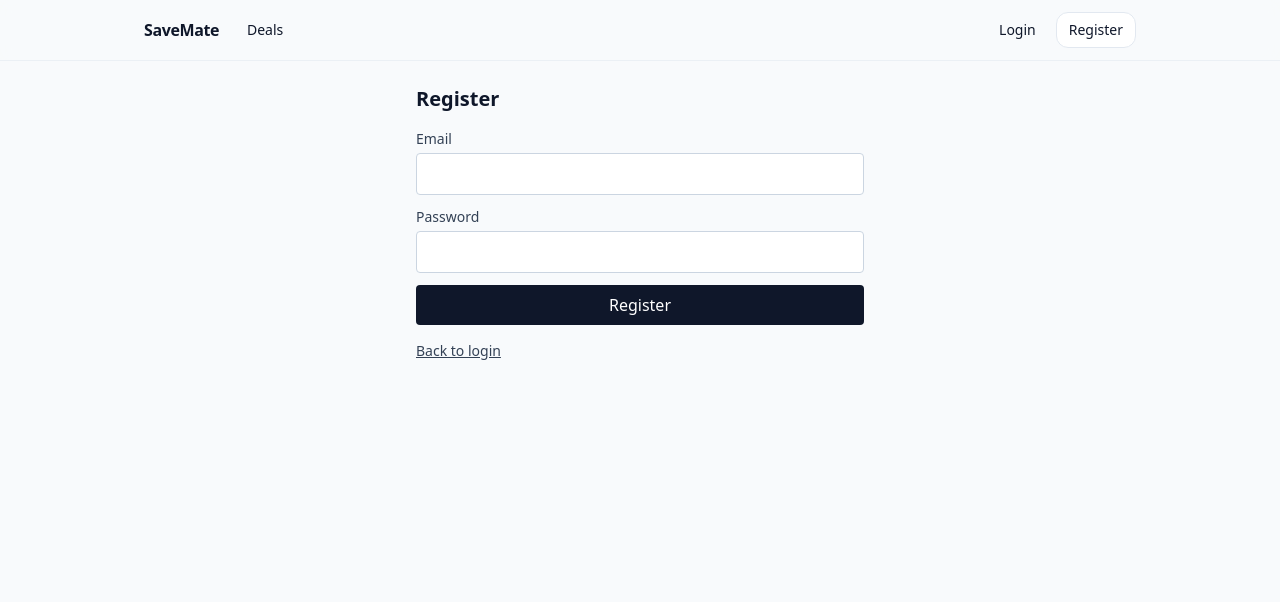
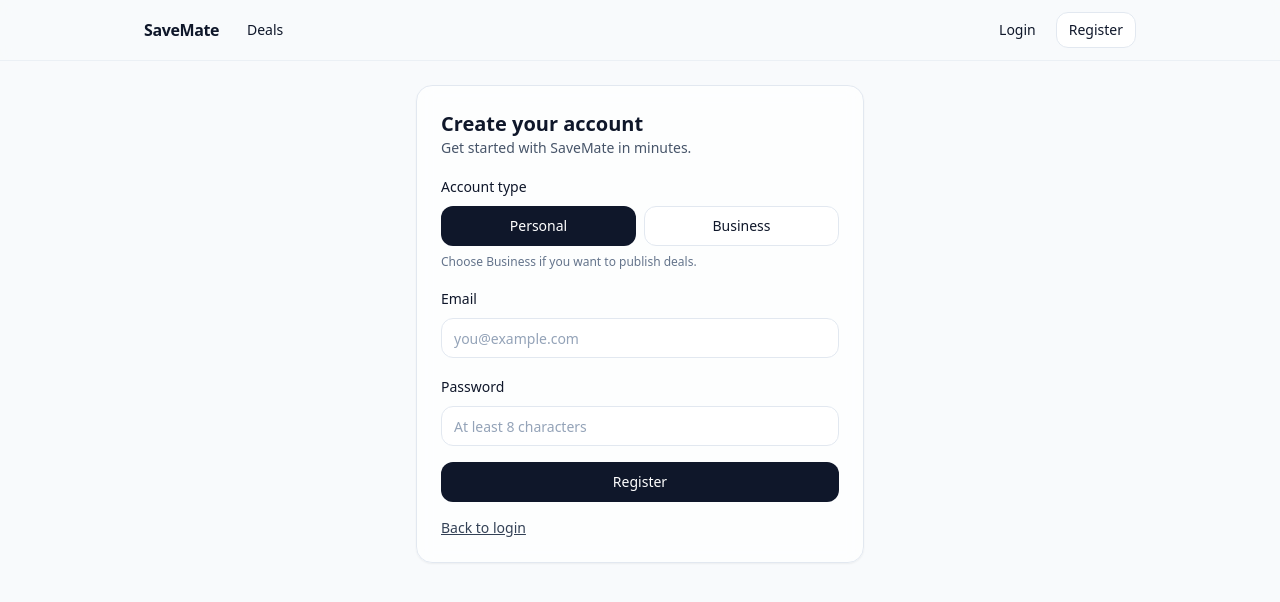
Before and after one commit to RMahammad/savemate, a React (Vite) app in the folder apps/frontend/: page /register in a window 1280 px wide. Shown: the top 602 px of the page. Built offline with nearby package versions, Linux system fonts and the light colour scheme; no server answers; what @asteasolutions/zod-to-openapi would draw is missing.

Commit message:
feat: refactor authentication pages to use react-hook-form; enhance form handling and validation for login, register, forgot password, and reset password

```diff
--- a/apps/frontend/src/pages/ForgotPasswordPage.tsx
+++ b/apps/frontend/src/pages/ForgotPasswordPage.tsx
@@ -1,76 +1,107 @@
-import { useState } from "react";
 import { Link } from "react-router-dom";
+import { zodResolver } from "@hookform/resolvers/zod";
+import { useForm } from "react-hook-form";
+
+import type { z } from "zod";
 
 import { ForgotPasswordSchema } from "@savemate/shared-validation";
-import { forgotPassword } from "../api/auth";
-import type { NormalizedError } from "../api/normalizedError";
+import { forgotPassword } from "@/api/auth";
+import type { NormalizedError } from "@/api/normalizedError";
+import { MotionFade } from "@/components/common/Motion";
+import { Button } from "@/components/ui/button";
+import { Card, CardContent, CardHeader, CardTitle } from "@/components/ui/card";
+import { Input } from "@/components/ui/input";
+import { Label } from "@/components/ui/label";
+import { toast } from "@/components/ui/sonner";
+
+type ForgotForm = z.infer<typeof ForgotPasswordSchema>;
 
 export function ForgotPasswordPage() {
-  const [email, setEmail] = useState("");
-  const [error, setError] = useState<string | null>(null);
-  const [ok, setOk] = useState(false);
-  const [loading, setLoading] = useState(false);
+  const form = useForm<ForgotForm>({
+    resolver: zodResolver(ForgotPasswordSchema),
+    defaultValues: { email: "" },
+    mode: "onTouched",
+  });
 
-  async function onSubmit(e: React.FormEvent) {
-    e.preventDefault();
-    setError(null);
-    setOk(false);
+  const errorMessage = (form.formState.errors.root as any)?.message as
+    | string
+    | undefined;
 
-    const parsed = ForgotPasswordSchema.safeParse({ email });
-    if (!parsed.success) {
-      setError("Please enter a valid email.");
-      return;
+  async function onSubmit(values: ForgotForm) {
+    form.clearErrors("root");
+    try {
+      const res = await forgotPassword(values);
+      toast.success("Request received", {
+        description:
+          "If an account exists, you’ll receive a reset link shortly.",
+      });
+
+      // If backend returns token in dev, show it as well.
+      if ((res as any)?.token) {
+        toast.message("Dev reset token", {
+          description: String((res as any).token),
+        });
       }
 
-    setLoading(true);
-    try {
-      await forgotPassword(parsed.data);
-      setOk(true);
+      form.reset({ email: values.email });
     } catch (e2) {
       const err = e2 as NormalizedError;
-      setError(err.error.message);
-    } finally {
-      setLoading(false);
+      form.setError("root", { message: err.error.message });
     }
   }
 
   return (
-    <div className="mx-auto max-w-md">
-      <h1 className="text-xl font-semibold">Forgot password</h1>
+    <MotionFade>
+      <div className="mx-auto w-full max-w-md">
+        <Card>
+          <CardHeader>
+            <CardTitle className="text-xl">Forgot password</CardTitle>
+            <div className="text-sm text-slate-600">
+              We’ll send you a reset link if the email exists.
+            </div>
+          </CardHeader>
 
-      <form onSubmit={onSubmit} className="mt-4 space-y-3">
-        <label className="block">
-          <div className="text-sm text-slate-700">Email</div>
-          <input
-            value={email}
-            onChange={(e) => setEmail(e.target.value)}
-            className="mt-1 w-full rounded border border-slate-300 px-3 py-2"
+          <CardContent>
+            <form onSubmit={form.handleSubmit(onSubmit)} className="space-y-4">
+              <div className="space-y-2">
+                <Label htmlFor="email">Email</Label>
+                <Input
+                  id="email"
                   type="email"
                   autoComplete="email"
+                  placeholder="you@example.com"
+                  {...form.register("email")}
                 />
-        </label>
+                {form.formState.errors.email?.message ? (
+                  <div className="text-sm text-red-700">
+                    {form.formState.errors.email.message}
+                  </div>
+                ) : null}
+              </div>
 
-        {ok && (
-          <div className="text-sm text-slate-700">
-            If an account exists, a reset email will be sent.
+              {errorMessage ? (
+                <div className="rounded-xl border border-red-200 bg-red-50 px-3 py-2 text-sm text-red-800">
+                  {errorMessage}
                 </div>
-        )}
-        {error && <div className="text-sm text-red-700">{error}</div>}
+              ) : null}
 
-        <button
-          disabled={loading}
-          className="w-full rounded bg-slate-900 px-3 py-2 text-white disabled:opacity-50"
+              <Button
+                className="w-full"
                 type="submit"
+                disabled={form.formState.isSubmitting}
               >
-          {loading ? "Sending…" : "Send reset link"}
-        </button>
-      </form>
+                {form.formState.isSubmitting ? "Sending…" : "Send reset link"}
+              </Button>
 
-      <div className="mt-4 text-sm">
+              <div className="text-sm">
                 <Link to="/login" className="text-slate-700 underline">
                   Back to login
                 </Link>
               </div>
+            </form>
+          </CardContent>
+        </Card>
       </div>
+    </MotionFade>
   );
 }
--- a/apps/frontend/src/pages/LoginPage.tsx
+++ b/apps/frontend/src/pages/LoginPage.tsx
@@ -1,82 +1,125 @@
-import { useState } from "react";
 import { Link, useNavigate } from "react-router-dom";
+import { zodResolver } from "@hookform/resolvers/zod";
+import { useForm } from "react-hook-form";
 
 import { LoginSchema } from "@savemate/shared-validation";
-import { login } from "../api/auth";
-import type { NormalizedError } from "../api/normalizedError";
-import { useAuth } from "../auth/useAuth";
+import type { z } from "zod";
+
+import { login } from "@/api/auth";
+import type { NormalizedError } from "@/api/normalizedError";
+import { MotionFade } from "@/components/common/Motion";
+import { Button } from "@/components/ui/button";
+import { Card, CardContent, CardHeader, CardTitle } from "@/components/ui/card";
+import { Input } from "@/components/ui/input";
+import { Label } from "@/components/ui/label";
+import { toast } from "@/components/ui/sonner";
+import { tryDecodeJwtUser } from "@/auth/jwt";
+import { useAuth } from "@/auth/useAuth";
+
+type LoginForm = z.infer<typeof LoginSchema>;
+
+function postAuthRedirect(accessToken: string) {
+  const user = tryDecodeJwtUser(accessToken);
+  if (!user) return "/deals";
+  switch (user.role) {
+    case "ADMIN":
+      return "/admin";
+    case "BUSINESS":
+      return "/business";
+    case "USER":
+    default:
+      return "/deals";
+  }
+}
 
 export function LoginPage() {
   const navigate = useNavigate();
   const { setAccessToken } = useAuth();
 
-  const [email, setEmail] = useState("");
-  const [password, setPassword] = useState("");
-  const [error, setError] = useState<string | null>(null);
-  const [loading, setLoading] = useState(false);
+  const form = useForm<LoginForm>({
+    resolver: zodResolver(LoginSchema),
+    defaultValues: { email: "", password: "" },
+    mode: "onTouched",
+  });
 
-  async function onSubmit(e: React.FormEvent) {
-    e.preventDefault();
-    setError(null);
+  const errorMessage = (form.formState.errors.root as any)?.message as
+    | string
+    | undefined;
 
-    const parsed = LoginSchema.safeParse({ email, password });
-    if (!parsed.success) {
-      setError("Please enter a valid email and password.");
-      return;
-    }
+  async function onSubmit(values: LoginForm) {
+    form.clearErrors("root");
 
-    setLoading(true);
     try {
-      const res = await login(parsed.data);
+      const res = await login(values);
       setAccessToken(res.accessToken);
-      navigate("/", { replace: true });
+      toast.success("Welcome back", { description: "You’re now signed in." });
+      navigate(postAuthRedirect(res.accessToken), { replace: true });
     } catch (e2) {
       const err = e2 as NormalizedError;
-      setError(err.error.message);
-    } finally {
-      setLoading(false);
+      form.setError("root", { message: err.error.message });
     }
   }
 
   return (
-    <div className="mx-auto max-w-md">
-      <h1 className="text-xl font-semibold">Login</h1>
+    <MotionFade>
+      <div className="mx-auto w-full max-w-md">
+        <Card>
+          <CardHeader>
+            <CardTitle className="text-xl">Welcome back</CardTitle>
+            <div className="text-sm text-slate-600">
+              Sign in to manage your account.
+            </div>
+          </CardHeader>
 
-      <form onSubmit={onSubmit} className="mt-4 space-y-3">
-        <label className="block">
-          <div className="text-sm text-slate-700">Email</div>
-          <input
-            value={email}
-            onChange={(e) => setEmail(e.target.value)}
-            className="mt-1 w-full rounded border border-slate-300 px-3 py-2"
+          <CardContent>
+            <form onSubmit={form.handleSubmit(onSubmit)} className="space-y-4">
+              <div className="space-y-2">
+                <Label htmlFor="email">Email</Label>
+                <Input
+                  id="email"
                   type="email"
                   autoComplete="email"
+                  placeholder="you@example.com"
+                  {...form.register("email")}
                 />
-        </label>
+                {form.formState.errors.email?.message ? (
+                  <div className="text-sm text-red-700">
+                    {form.formState.errors.email.message}
+                  </div>
+                ) : null}
+              </div>
 
-        <label className="block">
-          <div className="text-sm text-slate-700">Password</div>
-          <input
-            value={password}
-            onChange={(e) => setPassword(e.target.value)}
-            className="mt-1 w-full rounded border border-slate-300 px-3 py-2"
+              <div className="space-y-2">
+                <Label htmlFor="password">Password</Label>
+                <Input
+                  id="password"
                   type="password"
                   autoComplete="current-password"
+                  placeholder="••••••••"
+                  {...form.register("password")}
                 />
-        </label>
+                {form.formState.errors.password?.message ? (
+                  <div className="text-sm text-red-700">
+                    {form.formState.errors.password.message}
+                  </div>
+                ) : null}
+              </div>
 
-        {error && <div className="text-sm text-red-700">{error}</div>}
+              {errorMessage ? (
+                <div className="rounded-xl border border-red-200 bg-red-50 px-3 py-2 text-sm text-red-800">
+                  {errorMessage}
+                </div>
+              ) : null}
 
-        <button
-          disabled={loading}
-          className="w-full rounded bg-slate-900 px-3 py-2 text-white disabled:opacity-50"
+              <Button
+                className="w-full"
                 type="submit"
+                disabled={form.formState.isSubmitting}
               >
-          {loading ? "Signing in…" : "Login"}
-        </button>
-      </form>
+                {form.formState.isSubmitting ? "Signing in…" : "Login"}
+              </Button>
 
-      <div className="mt-4 flex items-center justify-between text-sm">
+              <div className="flex items-center justify-between text-sm">
                 <Link to="/forgot" className="text-slate-700 underline">
                   Forgot password?
                 </Link>
@@ -84,6 +127,10 @@
                   Register
                 </Link>
               </div>
+            </form>
+          </CardContent>
+        </Card>
       </div>
+    </MotionFade>
   );
 }
--- a/apps/frontend/src/pages/RegisterPage.tsx
+++ b/apps/frontend/src/pages/RegisterPage.tsx
@@ -1,86 +1,169 @@
-import { useState } from "react";
 import { Link, useNavigate } from "react-router-dom";
+import { zodResolver } from "@hookform/resolvers/zod";
+import { useForm } from "react-hook-form";
 
 import { RegisterSchema } from "@savemate/shared-validation";
-import { register } from "../api/auth";
-import type { NormalizedError } from "../api/normalizedError";
-import { useAuth } from "../auth/useAuth";
+import type { z } from "zod";
+
+import { register } from "@/api/auth";
+import type { NormalizedError } from "@/api/normalizedError";
+import { tryDecodeJwtUser } from "@/auth/jwt";
+import { useAuth } from "@/auth/useAuth";
+import { MotionFade } from "@/components/common/Motion";
+import { Button } from "@/components/ui/button";
+import { Card, CardContent, CardHeader, CardTitle } from "@/components/ui/card";
+import { Input } from "@/components/ui/input";
+import { Label } from "@/components/ui/label";
+import { toast } from "@/components/ui/sonner";
+
+type RegisterForm = z.input<typeof RegisterSchema>;
+
+function postAuthRedirect(accessToken: string) {
+  const user = tryDecodeJwtUser(accessToken);
+  if (!user) return "/deals";
+  switch (user.role) {
+    case "ADMIN":
+      return "/admin";
+    case "BUSINESS":
+      return "/business";
+    case "USER":
+    default:
+      return "/deals";
+  }
+}
 
 export function RegisterPage() {
   const navigate = useNavigate();
   const { setAccessToken } = useAuth();
 
-  const [email, setEmail] = useState("");
-  const [password, setPassword] = useState("");
-  const [error, setError] = useState<string | null>(null);
-  const [loading, setLoading] = useState(false);
+  const form = useForm<RegisterForm>({
+    resolver: zodResolver(RegisterSchema),
+    defaultValues: { email: "", password: "", role: "USER" },
+    mode: "onTouched",
+  });
 
-  async function onSubmit(e: React.FormEvent) {
-    e.preventDefault();
-    setError(null);
+  const selectedRole = form.watch("role") ?? "USER";
 
-    const parsed = RegisterSchema.safeParse({ email, password });
-    if (!parsed.success) {
-      setError("Please enter a valid email and password (min 8 chars).");
-      return;
-    }
+  const errorMessage = (form.formState.errors.root as any)?.message as
+    | string
+    | undefined;
 
-    setLoading(true);
+  async function onSubmit(values: RegisterForm) {
+    form.clearErrors("root");
+
     try {
-      const res = await register(parsed.data);
+      const res = await register({ ...values, role: values.role ?? "USER" });
       setAccessToken(res.accessToken);
-      navigate("/", { replace: true });
+      toast.success("Account created", {
+        description: "Welcome! You’re now signed in.",
+      });
+      navigate(postAuthRedirect(res.accessToken), { replace: true });
     } catch (e2) {
       const err = e2 as NormalizedError;
-      setError(err.error.message);
-    } finally {
-      setLoading(false);
+      form.setError("root", { message: err.error.message });
     }
   }
 
   return (
-    <div className="mx-auto max-w-md">
-      <h1 className="text-xl font-semibold">Register</h1>
+    <MotionFade>
+      <div className="mx-auto w-full max-w-md">
+        <Card>
+          <CardHeader>
+            <CardTitle className="text-xl">Create your account</CardTitle>
+            <div className="text-sm text-slate-600">
+              Get started with SaveMate in minutes.
+            </div>
+          </CardHeader>
 
-      <form onSubmit={onSubmit} className="mt-4 space-y-3">
-        <label className="block">
-          <div className="text-sm text-slate-700">Email</div>
-          <input
-            value={email}
-            onChange={(e) => setEmail(e.target.value)}
-            className="mt-1 w-full rounded border border-slate-300 px-3 py-2"
+          <CardContent>
+            <form onSubmit={form.handleSubmit(onSubmit)} className="space-y-4">
+              <div className="space-y-2">
+                <Label>Account type</Label>
+                <div className="grid grid-cols-2 gap-2">
+                  <Button
+                    type="button"
+                    variant={selectedRole === "USER" ? "default" : "secondary"}
+                    onClick={() =>
+                      form.setValue("role", "USER", { shouldDirty: true })
+                    }
+                  >
+                    Personal
+                  </Button>
+                  <Button
+                    type="button"
+                    variant={
+                      selectedRole === "BUSINESS" ? "default" : "secondary"
+                    }
+                    onClick={() =>
+                      form.setValue("role", "BUSINESS", { shouldDirty: true })
+                    }
+                  >
+                    Business
+                  </Button>
+                </div>
+                <div className="text-xs text-slate-500">
+                  Choose Business if you want to publish deals.
+                </div>
+              </div>
+
+              <div className="space-y-2">
+                <Label htmlFor="email">Email</Label>
+                <Input
+                  id="email"
                   type="email"
                   autoComplete="email"
+                  placeholder="you@example.com"
+                  {...form.register("email")}
                 />
-        </label>
+                {form.formState.errors.email?.message ? (
+                  <div className="text-sm text-red-700">
+                    {form.formState.errors.email.message}
+                  </div>
+                ) : null}
+              </div>
 
-        <label className="block">
-          <div className="text-sm text-slate-700">Password</div>
-          <input
-            value={password}
-            onChange={(e) => setPassword(e.target.value)}
-            className="mt-1 w-full rounded border border-slate-300 px-3 py-2"
+              <div className="space-y-2">
+                <Label htmlFor="password">Password</Label>
+                <Input
+                  id="password"
                   type="password"
                   autoComplete="new-password"
+                  placeholder="At least 8 characters"
+                  {...form.register("password")}
                 />
-        </label>
+                {form.formState.errors.password?.message ? (
+                  <div className="text-sm text-red-700">
+                    {form.formState.errors.password.message}
+                  </div>
+                ) : null}
+              </div>
 
-        {error && <div className="text-sm text-red-700">{error}</div>}
+              {/* Role stored in the form state via selector above */}
+              <input type="hidden" {...form.register("role")} />
 
-        <button
-          disabled={loading}
-          className="w-full rounded bg-slate-900 px-3 py-2 text-white disabled:opacity-50"
+              {errorMessage ? (
+                <div className="rounded-xl border border-red-200 bg-red-50 px-3 py-2 text-sm text-red-800">
+                  {errorMessage}
+                </div>
+              ) : null}
+
+              <Button
+                className="w-full"
                 type="submit"
+                disabled={form.formState.isSubmitting}
               >
-          {loading ? "Creating account…" : "Register"}
-        </button>
-      </form>
+                {form.formState.isSubmitting ? "Creating account…" : "Register"}
+              </Button>
 
-      <div className="mt-4 text-sm">
+              <div className="text-sm">
                 <Link to="/login" className="text-slate-700 underline">
                   Back to login
                 </Link>
               </div>
+            </form>
+          </CardContent>
+        </Card>
       </div>
+    </MotionFade>
   );
 }
--- a/apps/frontend/src/pages/ResetPasswordPage.tsx
+++ b/apps/frontend/src/pages/ResetPasswordPage.tsx
@@ -1,86 +1,116 @@
-import { useState } from "react";
 import { Link, useSearchParams } from "react-router-dom";
+import { zodResolver } from "@hookform/resolvers/zod";
+import { useForm } from "react-hook-form";
+
+import type { z } from "zod";
 
 import { ResetPasswordSchema } from "@savemate/shared-validation";
-import { resetPassword } from "../api/auth";
-import type { NormalizedError } from "../api/normalizedError";
+import { resetPassword } from "@/api/auth";
+import type { NormalizedError } from "@/api/normalizedError";
+import { MotionFade } from "@/components/common/Motion";
+import { Button } from "@/components/ui/button";
+import { Card, CardContent, CardHeader, CardTitle } from "@/components/ui/card";
+import { Input } from "@/components/ui/input";
+import { Label } from "@/components/ui/label";
+import { toast } from "@/components/ui/sonner";
+
+type ResetForm = z.infer<typeof ResetPasswordSchema>;
 
 export function ResetPasswordPage() {
   const [params] = useSearchParams();
   const tokenFromUrl = params.get("token") ?? "";
 
-  const [token, setToken] = useState(tokenFromUrl);
-  const [newPassword, setNewPassword] = useState("");
-  const [error, setError] = useState<string | null>(null);
-  const [ok, setOk] = useState(false);
-  const [loading, setLoading] = useState(false);
+  const form = useForm<ResetForm>({
+    resolver: zodResolver(ResetPasswordSchema),
+    defaultValues: { token: tokenFromUrl, newPassword: "" },
+    mode: "onTouched",
+  });
 
-  async function onSubmit(e: React.FormEvent) {
-    e.preventDefault();
-    setError(null);
-    setOk(false);
+  const errorMessage = (form.formState.errors.root as any)?.message as
+    | string
+    | undefined;
 
-    const parsed = ResetPasswordSchema.safeParse({ token, newPassword });
-    if (!parsed.success) {
-      setError("Please provide a valid token and new password.");
-      return;
-    }
-
-    setLoading(true);
+  async function onSubmit(values: ResetForm) {
+    form.clearErrors("root");
     try {
-      await resetPassword(parsed.data);
-      setOk(true);
+      await resetPassword(values);
+      toast.success("Password updated", {
+        description: "You can now sign in with the new password.",
+      });
+      form.reset({ token: values.token, newPassword: "" });
     } catch (e2) {
       const err = e2 as NormalizedError;
-      setError(err.error.message);
-    } finally {
-      setLoading(false);
+      form.setError("root", { message: err.error.message });
     }
   }
 
   return (
-    <div className="mx-auto max-w-md">
-      <h1 className="text-xl font-semibold">Reset password</h1>
+    <MotionFade>
+      <div className="mx-auto w-full max-w-md">
+        <Card>
+          <CardHeader>
+            <CardTitle className="text-xl">Reset password</CardTitle>
+            <div className="text-sm text-slate-600">
+              Paste your reset token and choose a new password.
+            </div>
+          </CardHeader>
 
-      <form onSubmit={onSubmit} className="mt-4 space-y-3">
-        <label className="block">
-          <div className="text-sm text-slate-700">Token</div>
-          <input
-            value={token}
-            onChange={(e) => setToken(e.target.value)}
-            className="mt-1 w-full rounded border border-slate-300 px-3 py-2"
+          <CardContent>
+            <form onSubmit={form.handleSubmit(onSubmit)} className="space-y-4">
+              <div className="space-y-2">
+                <Label htmlFor="token">Token</Label>
+                <Input
+                  id="token"
                   type="text"
+                  placeholder="Paste reset token"
+                  {...form.register("token")}
                 />
-        </label>
+                {form.formState.errors.token?.message ? (
+                  <div className="text-sm text-red-700">
+                    {form.formState.errors.token.message}
+                  </div>
+                ) : null}
+              </div>
 
-        <label className="block">
-          <div className="text-sm text-slate-700">New password</div>
-          <input
-            value={newPassword}
-            onChange={(e) => setNewPassword(e.target.value)}
-            className="mt-1 w-full rounded border border-slate-300 px-3 py-2"
+              <div className="space-y-2">
+                <Label htmlFor="newPassword">New password</Label>
+                <Input
+                  id="newPassword"
                   type="password"
                   autoComplete="new-password"
+                  placeholder="At least 8 characters"
+                  {...form.register("newPassword")}
                 />
-        </label>
+                {form.formState.errors.newPassword?.message ? (
+                  <div className="text-sm text-red-700">
+                    {form.formState.errors.newPassword.message}
+                  </div>
+                ) : null}
+              </div>
 
-        {ok && <div className="text-sm text-slate-700">Password updated.</div>}
-        {error && <div className="text-sm text-red-700">{error}</div>}
+              {errorMessage ? (
+                <div className="rounded-xl border border-red-200 bg-red-50 px-3 py-2 text-sm text-red-800">
+                  {errorMessage}
+                </div>
+              ) : null}
 
-        <button
-          disabled={loading}
-          className="w-full rounded bg-slate-900 px-3 py-2 text-white disabled:opacity-50"
+              <Button
+                className="w-full"
                 type="submit"
+                disabled={form.formState.isSubmitting}
               >
-          {loading ? "Updating…" : "Reset password"}
-        </button>
-      </form>
+                {form.formState.isSubmitting ? "Updating…" : "Reset password"}
+              </Button>
 
-      <div className="mt-4 text-sm">
+              <div className="text-sm">
                 <Link to="/login" className="text-slate-700 underline">
                   Back to login
                 </Link>
               </div>
+            </form>
+          </CardContent>
+        </Card>
       </div>
+    </MotionFade>
   );
 }
```
Lines whose indentation alone changed are shown as unchanged.
